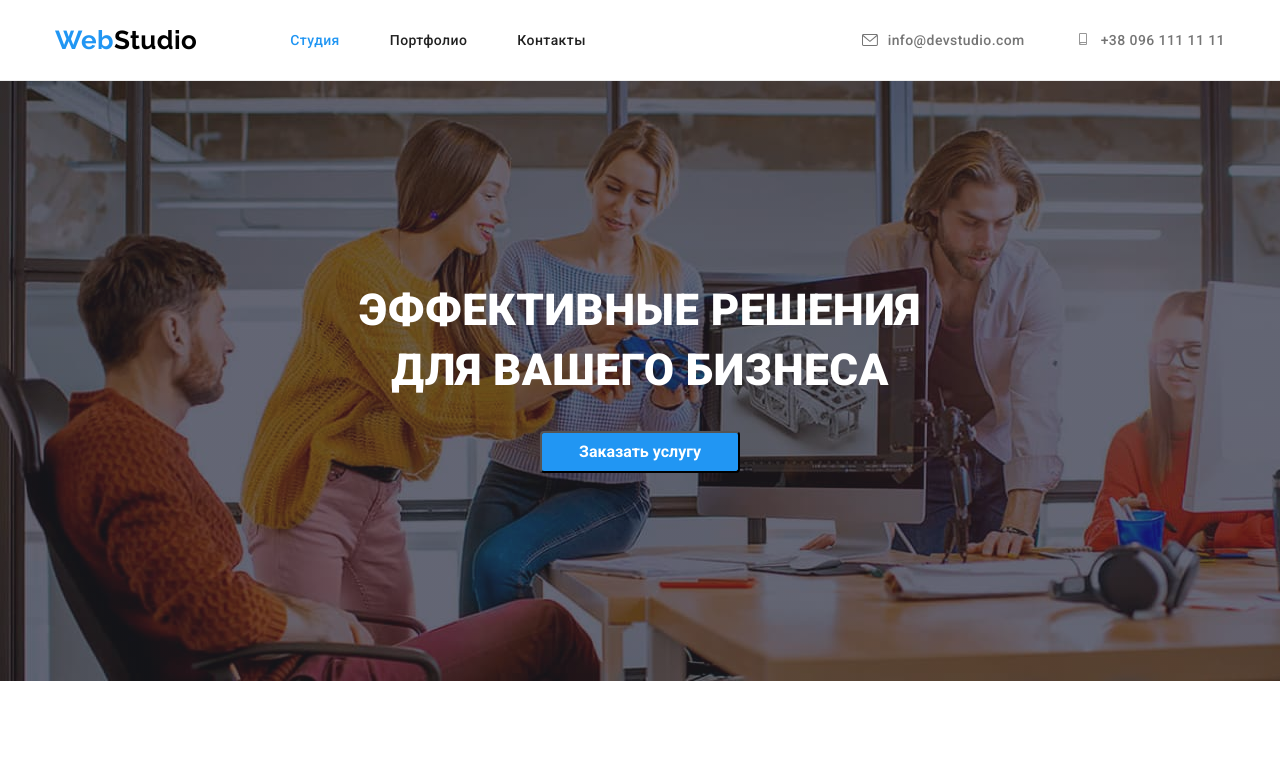
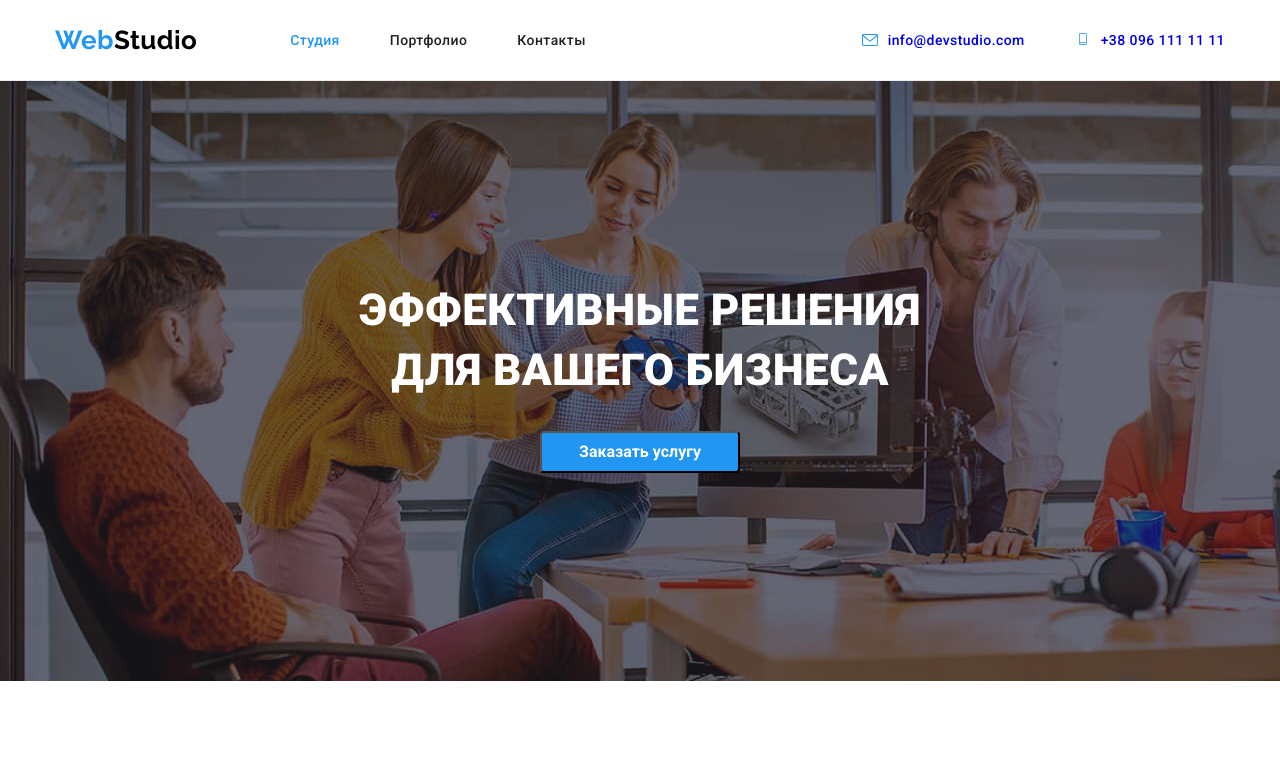
Before and after one commit to Evgeniya2206/goit-markup-hw-04, a plain HTML site: page index.html in a window 1280 px wide. In both pictures the pointer is over the element 1043 px from the left and 40 px from the top of the page. Shown: the top 772 px of the page. Drawn offline with nearby package versions, Linux system fonts and the light colour scheme.

Commit message:
ховер фокус в хедере

```diff
--- a/css/style.css
+++ b/css/style.css
@@ -67,13 +67,14 @@ img {
   padding-left: 0px;
   list-style: none;
   margin: 0 0 0 auto;
+  color: var(--primary-text-color);
+  fill: var(--primary-text-color);
 }
 
 .user {
   display: flex;
   align-items: center;
-  color: var(--primary-text-color);
-  fill: var(--primary-text-color);
+
   font-weight: 500;
   font-size: 14px;
   padding-top: 32px;
@@ -93,7 +94,7 @@ img {
   height: 12px;
   margin-right: 10px;
 }
-.user:hover {
+.lists:hover {
   fill: var(--accent);
   color: var(--accent);
 }
```
